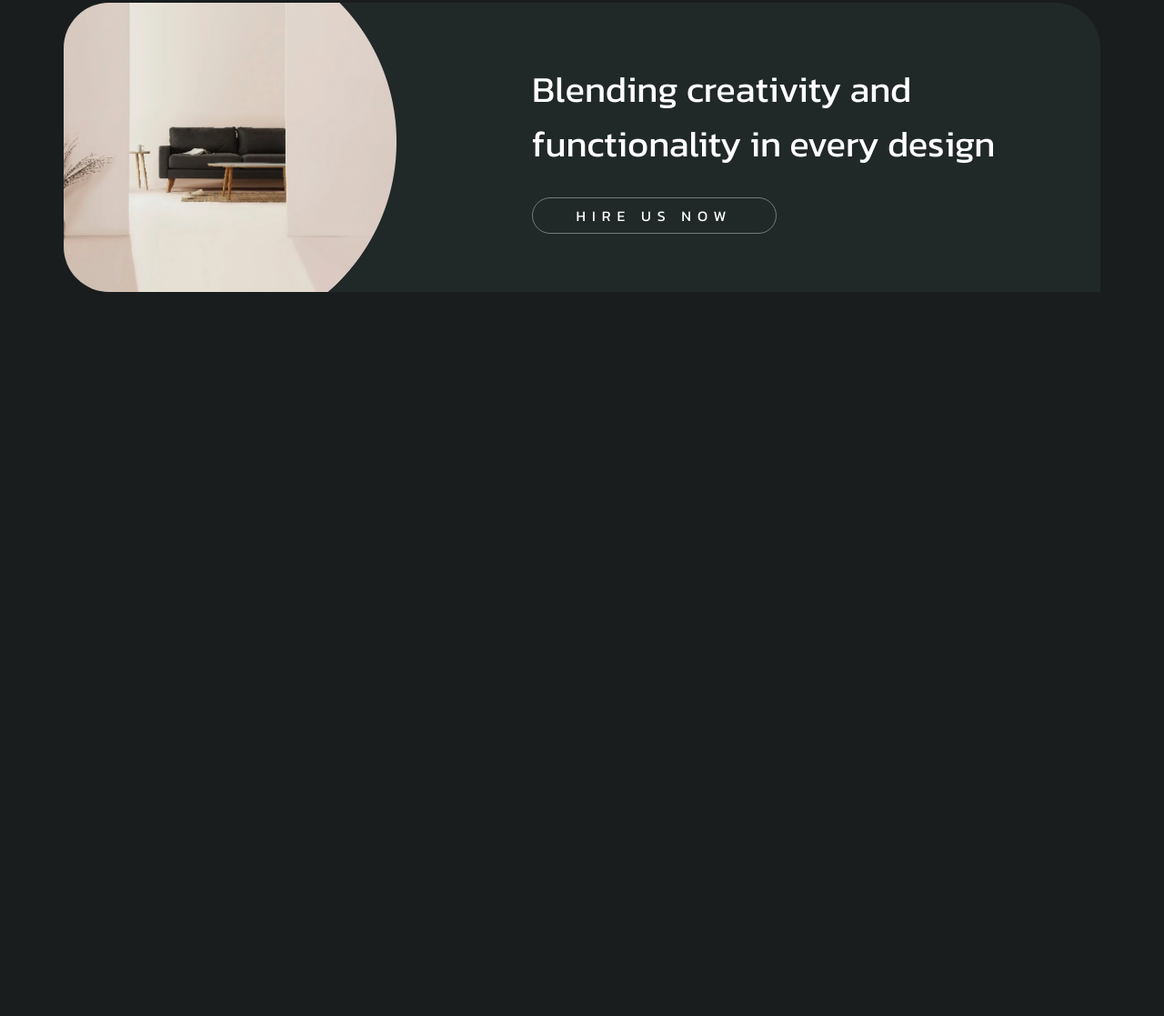
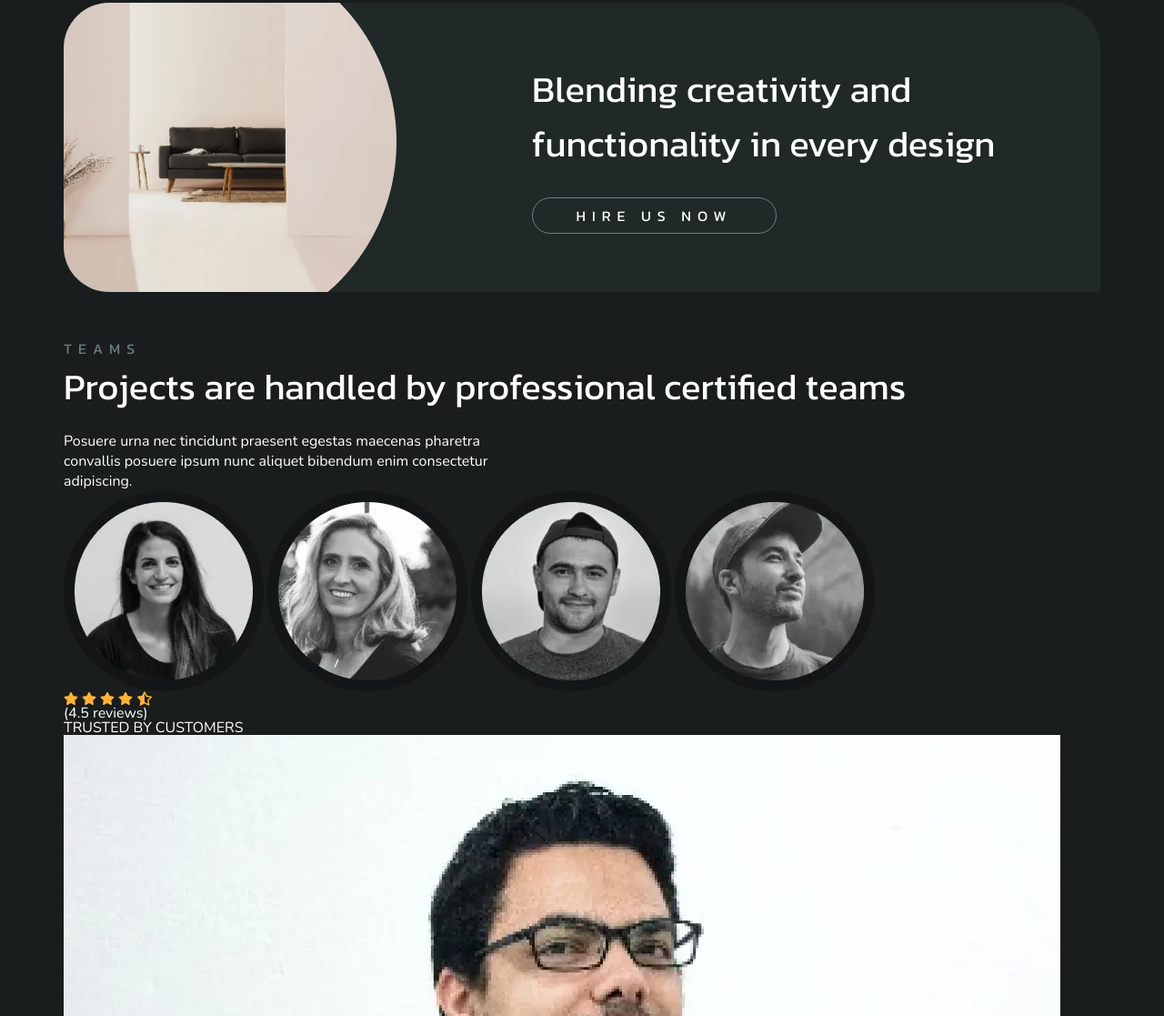
Before and after one commit to dsurdiy/interia, a plain HTML site: page index.html in a window 1280 px wide. Shown: the part 1683-2800 px from the top of the page at 91% size. Before the commit the page ends 2054 px from the top, so only its background shows below. Drawn offline with nearby package versions, Linux system fonts and the light colour scheme.

Commit message:
team section html added

```diff
--- a/index.html
+++ b/index.html
@@ -121,6 +121,56 @@
           </div>
         </div>
       </section>
+      <section class="page__team team">
+        <div class="team__container">
+          <div class="team__wrapper">
+            <div class="team__top top">
+              <h3 class="top__sub-title">TEAMS</h3>
+              <h2 class="top__title">Projects are handled by professional certified teams</h2>
+              <div class="top__text">
+                <p>
+                  Posuere urna nec tincidunt praesent egestas maecenas pharetra convallis posuere ipsum nunc aliquet
+                  bibendum enim
+                  consectetur adipiscing.
+                </p>
+              </div>
+            </div>
+            <div class="team__customers customers">
+              <div class="customers__photos">
+                <img class="customers__image" src="img/customers/01.webp" alt="Customer photo">
+                <img class="customers__image" src="img/customers/02.webp" alt="Customer photo">
+                <img class="customers__image" src="img/customers/03.webp" alt="Customer photo">
+                <img class="customers__image" src="img/customers/04.webp" alt="Customer photo">
+              </div>
+              <div class="customers__reviews">
+                <div class="customers__stars">
+                  <img src="img/icons/star.svg" alt="Star">
+                  <img src="img/icons/star.svg" alt="Star">
+                  <img src="img/icons/star.svg" alt="Star">
+                  <img src="img/icons/star.svg" alt="Star">
+                  <img src="img/icons/star-half.svg" alt="Star">
+                </div>
+                (4.5 reviews)
+              </div>
+              <div class="customers__label">TRUSTED BY CUSTOMERS</div>
+            </div>
+          </div>
+          <ul class="team__list">
+            <li class="team__item">
+              <img class="team__image" src="img/team/01.webp" alt="Team image">
+            </li>
+            <li class="team__item">
+              <img class="team__image" src="img/team/02.webp" alt="Team image">
+            </li>
+            <li class="team__item">
+              <a class="team__button button" href="#">LEARN TEAMS</a>
+            </li>
+            <li class="team__item">
+              <img class="team__image" src="img/team/03.webp" alt="Team image">
+            </li>
+          </ul>
+        </div>
+      </section>
     </main>
 
     <footer class="footer">
```
Also changed, not shown: img/customers/01.webp (added), img/customers/02.webp (added), img/customers/03.webp (added), img/customers/04.webp (added), img/icons/star-half.svg (added), img/icons/star.svg (added), img/team/01.webp (added), img/team/02.webp (added), img/team/03.webp (added).
